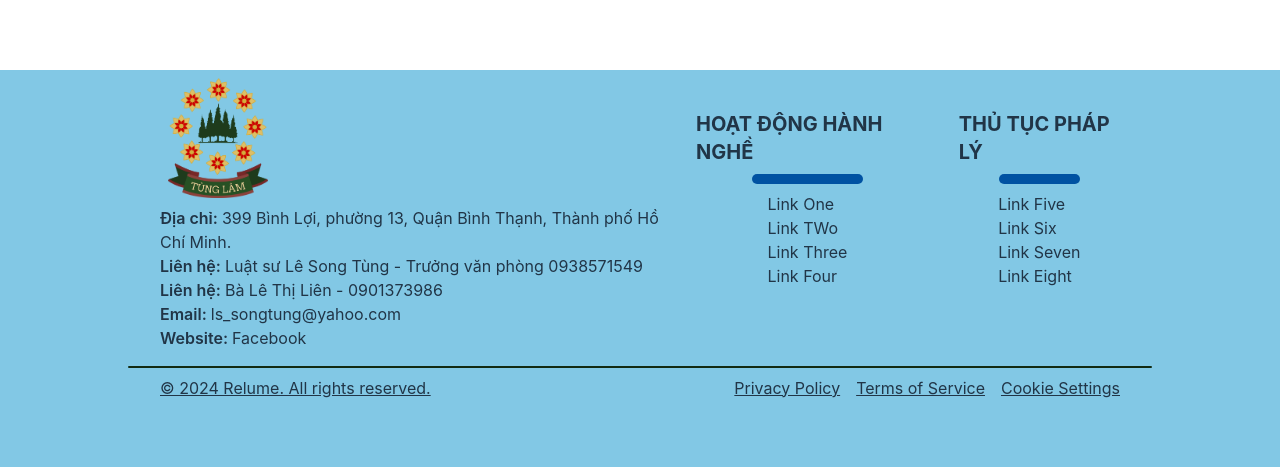
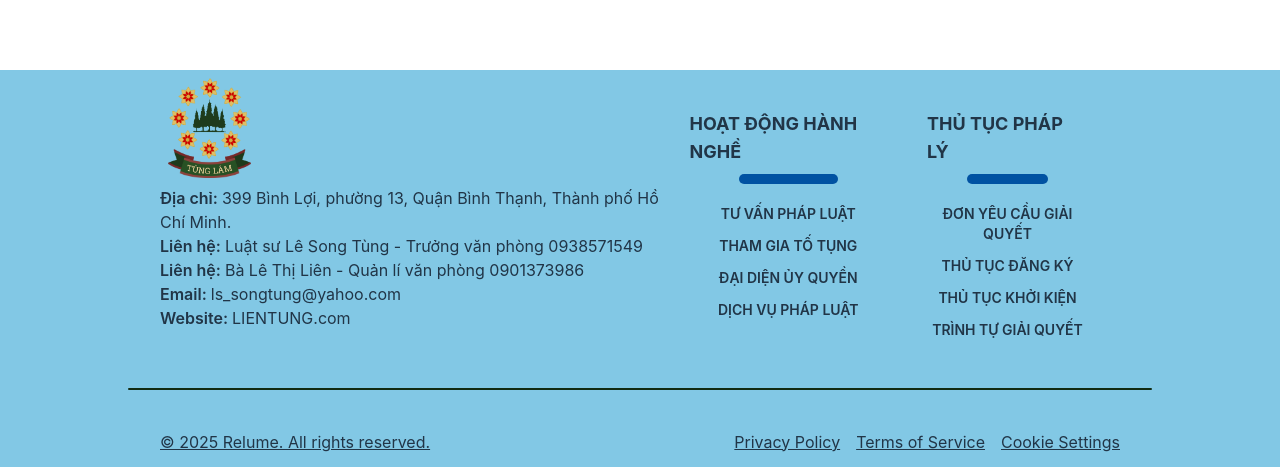
Before and after one commit to TanPhat23/WebluatsuTungLam, a React (Vite) app: page /contact in a window 1280 px wide. Shown: the part 1091-1558 px from the top of the page. Built offline with nearby package versions, Linux system fonts and the light colour scheme.

Commit message:
update footer

```diff
--- a/src/components/Footer.tsx
+++ b/src/components/Footer.tsx
@@ -3,9 +3,9 @@ import { activities, procedures } from "../utils/constants";
 const Footer = () => {
   return (
     <footer className="h-[350px] md:h-[400px] bg-[#82C8E5] w-screen mt-20 flex-row ">
-      <div className="flex flex-row gap-4 justify-between ml-40 mr-40">
+      <div className="flex flex-row gap-4 justify-between ml-40 mr-48 ">
         <div>
-          <img src={"/logo.png"} alt="Logo" className="h-[120px] m-2" />
+          <img src={"/logo.png"} alt="Logo" className="h-[100px] m-2" />
           <p>
             <span className="font-semibold">Địa chỉ: </span>
             399 Bình Lợi, phường 13, Quận Bình Thạnh, Thành phố Hồ Chí Minh.
@@ -16,7 +16,7 @@ const Footer = () => {
           </p>
           <p>
             <span className="font-semibold">Liên hệ: </span>
-            Bà Lê Thị Liên - 0901373986
+            Bà Lê Thị Liên - Quản lí văn phòng 0901373986
           </p>
           <p>
             <span className="font-semibold">Email: </span>
@@ -24,27 +24,27 @@ const Footer = () => {
           </p>
           <p>
             <span className="font-semibold">Website: </span>
-            <a href="https://www.facebook.com/luatsutunglam">Facebook</a>
+            <a href="https://LIENTUNG.com">LIENTUNG.com</a>
           </p>
         </div>
         <div className="mt-10 flex flex-row gap-10 ">
           <div className="flex flex-col gap-2 items-center">
-            <h3 className="text-xl font-bold">HOẠT ĐỘNG HÀNH NGHỀ</h3>
+            <h3 className="text-lg font-bold">HOẠT ĐỘNG HÀNH NGHỀ</h3>
             <div className="w-1/2 h-[10px] rounded-xl bg-[#0052a2] "></div>
-            <ul>
+            <ul className="text-sm font-semibold text-center">
               {activities.map((link) => (
-                <li key={link.title}>
+                <li key={link.title} className="mt-3">
                   <a href={link.path}>{link.title}</a>
                 </li>
               ))}
             </ul>
           </div>
           <div className="flex flex-col gap-2 items-center">
-            <h3 className="text-xl  font-bold">THỦ TỤC PHÁP LÝ</h3>
+            <h3 className="text-lg  font-bold">THỦ TỤC PHÁP LÝ</h3>
             <div className="w-1/2 h-[10px] rounded-xl bg-[#0052a2] "></div>
-            <ul>
+            <ul className="text-sm font-semibold text-center">
               {procedures.map((link) => (
-                <li key={link.title}>
+                <li key={link.title} className="mt-3">
                   <a href={link.path}>{link.title}</a>
                 </li>
               ))}
@@ -52,9 +52,9 @@ const Footer = () => {
           </div>
         </div>
       </div>
-      <div className="w-4/5 h-[2px] rounded-xl bg-[#122B12] mx-auto mt-4"></div>
-      <div className="flex flex-row justify-between ml-40 mr-40 underline mt-2">
-        <p>© 2024 Relume. All rights reserved.</p>
+      <div className="w-4/5 h-[2px] rounded-xl bg-[#122B12] mx-auto mt-12"></div>
+      <div className="flex flex-row justify-between ml-40 mr-40 underline mt-10">
+        <p>© 2025 Relume. All rights reserved.</p>
         <div className="flex flex-row gap-4">
           <p>Privacy Policy</p>
           <p>Terms of Service</p>
--- a/src/utils/constants.ts
+++ b/src/utils/constants.ts
@@ -10,27 +10,27 @@ export const links = [
 ];
 
 export const activities = [
-  { title: "Link One", path: "/" },
+  { title: "TƯ VẤN PHÁP LUẬT", path: "/" },
   {
-    title: "Link TWo",
+    title: "THAM GIA TỐ TỤNG",
     path: "/",
   },
-  { title: "Link Three", path: "/" },
+  { title: "ĐẠI DIỆN ỦY QUYỀN", path: "/" },
   {
-    title: "Link Four",
+    title: "DỊCH VỤ PHÁP LUẬT",
     path: "/",
   },
 ];
 
 export const procedures = [
-  { title: "Link Five", path: "/" },
+  { title: "ĐƠN YÊU CẦU GIẢI QUYẾT", path: "/" },
   {
-    title: "Link Six",
+    title: "THỦ TỤC ĐĂNG KÝ",
     path: "/",
   },
-  { title: "Link Seven", path: "/" },
+  { title: "THỦ TỤC KHỞI KIỆN", path: "/" },
   {
-    title: "Link Eight",
+    title: "TRÌNH TỰ GIẢI QUYẾT",
     path: "/",
   },
 ];
--- a/src/utils/services.ts
+++ b/src/utils/services.ts
@@ -18,8 +18,8 @@ export const servicesCard = [
 ];
 
 export const services = [
-  {
-    id: "education",
-    title: "DỊCH VỤ GIÁO DỤC",
-  },
+  // {
+  //   id: "education",
+  //   title: "DỊCH VỤ GIÁO DỤC",
+  // },
 ];
```
